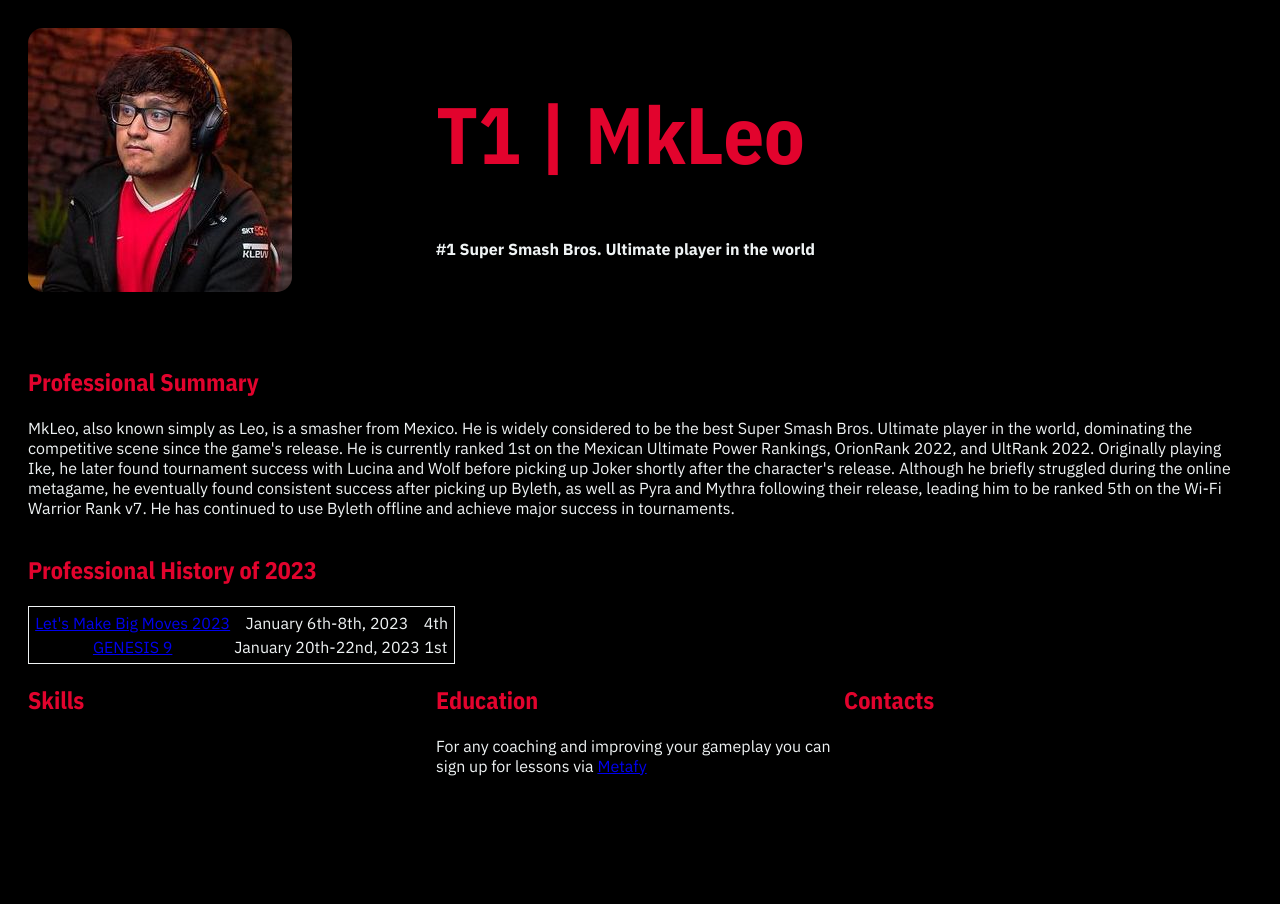
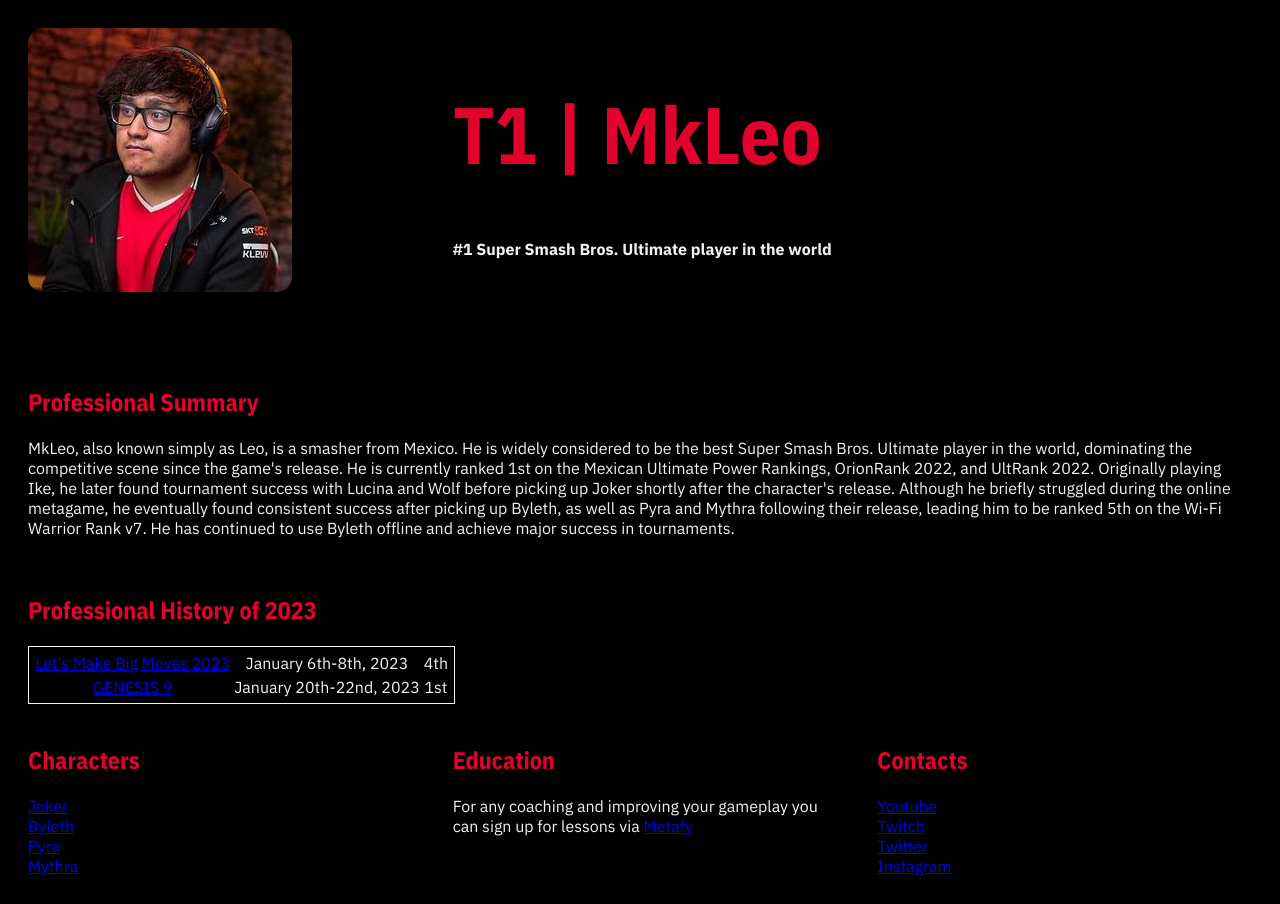
Before and after one commit to andrecastillon/web101_andre_castillon, a plain HTML site: page resume.html in a window 1280 px wide. Before the commit the page ends 820 px from the top, so only its background shows below. Drawn offline with nearby package versions, Linux system fonts and the light colour scheme.

Commit message:
added grid gap & more content in characters

```diff
--- a/resume-styles.css
+++ b/resume-styles.css
@@ -13,8 +13,9 @@ body {
 
 .grid-container {
   display: grid;
-  gap: 2 rem;
+  /* gap: 5 rem; */
   grid-template-columns: repeat(3, 1fr);
+  grid-gap: 20px 50px;;
 }
 
 .grid-col-span-2 {
@@ -71,5 +72,10 @@ tr {
 
 td {
   display: table-cell;
+}
 
+.characters .edu .contacts {
+  display: flex;
+  justify-content: center;
+  align-items: center;
 }
--- a/resume.html
+++ b/resume.html
@@ -12,18 +12,18 @@
 </head>
 <body>
   <main class="grid-container">
-    <div class="1-img">
+    <div class="img">
       <img src="./resume-img.jpg" alt="MKLeo Image">
     </div>
-    <div class="2-title grid-col-span-2">
+    <div class="title grid-col-span-2">
       <h1>T1 | MkLeo</h1>
       <h4>#1 Super Smash Bros. Ultimate player in the world</h4>
     </div>
-    <div class="3-summary grid-col-span-3">
+    <div class="summary grid-col-span-3">
       <h2>Professional Summary</h2>
       <p>MkLeo, also known simply as Leo, is a smasher from Mexico. He is widely considered to be the best Super Smash Bros. Ultimate player in the world, dominating the competitive scene since the game's release. He is currently ranked 1st on the Mexican Ultimate Power Rankings, OrionRank 2022, and UltRank 2022. Originally playing Ike, he later found tournament success with Lucina and Wolf before picking up Joker shortly after the character's release. Although he briefly struggled during the online metagame, he eventually found consistent success after picking up Byleth, as well as Pyra and Mythra following their release, leading him to be ranked 5th on the Wi-Fi Warrior Rank v7. He has continued to use Byleth offline and achieve major success in tournaments.</p>
     </div>
-    <div class="4-exp grid-col-span-4">
+    <div class="exp grid-col-span-4">
       <h2>Professional History of 2023</h2>
       <table>
         <tbody>
@@ -40,19 +40,26 @@
         </tbody>
       </table>
     </div>
-    <div class="5-skills">
-      <h2>Skills</h2>
+    <div class="characters">
+      <h2>Characters</h2>
+      <a href="https://www.ssbwiki.com/Joker_(SSBU)" target="_blank">Joker</a>
+      <br>
+      <a href="https://www.ssbwiki.com/Byleth_(SSBU)" target="_blank">Byleth</a>
+      <br>
+      <a href="https://www.ssbwiki.com/Pyra_(SSBU)" target="_blank">Pyra</a>
+      <br>
+      <a href="https://www.ssbwiki.com/Mythra_(SSBU)" target="_blank">Mythra</a>
     </div>
-    <div class="6-edu">
+    <div class="edu">
       <h2>Education</h2>
       <p>For any coaching and improving your gameplay you can sign up for lessons via <a href="https://metafy.gg/@t1-mkleo/sessions" title="metafy" target="_blank">Metafy</a></p>
     </div>
-    <div class="7-contact">
+    <div class="contact">
       <h2>Contacts</h2>
-      <div class="youtube"></div>
-      <div class="twitch"></div>
-      <div class="twitter"></div>
-      <div class="instagram"></div>
+      <div class="youtube"><a href="https://www.youtube.com/@MKLeo17" title="Youtube" target="_blank">Youtube</a></div>
+      <div class="twitch"><a href="https://www.twitch.tv/mkleossb" title="Twitch" target="_blank">Twitch</a></div>
+      <div class="twitter"><a href="https://twitter.com/Mkleosb" title="Twitter" target="_blank">Twitter</a></div>
+      <div class="instagram"><a href="https://www.instagram.com/mkleosb/" title="Instagram" target="_blank">Instagram</a></div>
     </div>
   </main>
 </body>
```
